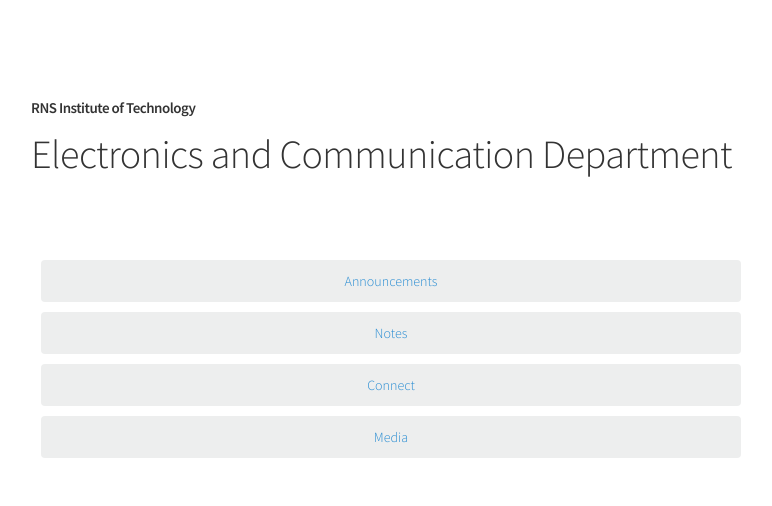
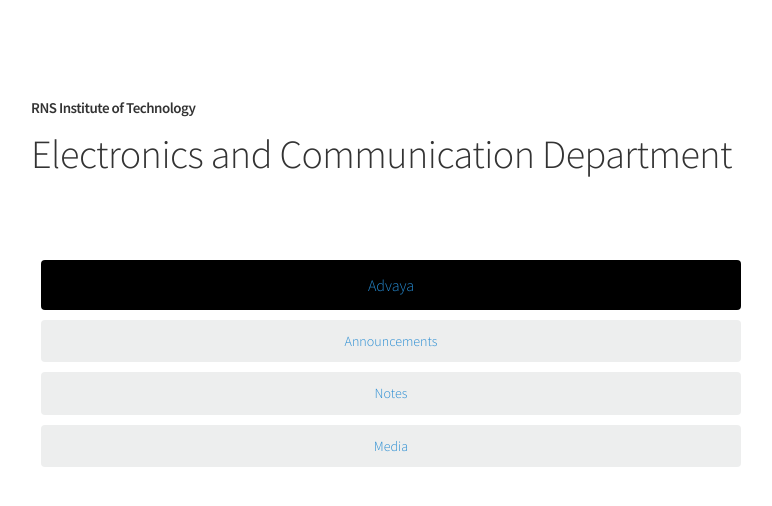
Before and after one commit to ecernsit/ecernsit.github.io, a Jekyll site: the page built from index.html, in a window 1280 px wide. Shown: the top 506 px of the page, without its empty margins (249-1021 px from the left). Built offline with Jekyll 4.4.1, drawn with Linux system fonts in a browser that asks for light colours.

Commit message:
front button

```diff
--- a/index.html
+++ b/index.html
@@ -59,6 +59,57 @@
   }
 }
 
+
+
+.but {
+  display: flex;
+  overflow: hidden;
+
+  margin: 10px;
+  padding: 15px 15px;
+
+  cursor: pointer;
+  user-select: none;
+  transition: all 60ms ease-in-out;
+  text-align: center;
+  white-space: nowrap;
+  text-decoration: none !important;
+  text-transform: none;
+  text-transform: capitalize;
+
+  color: #fff;
+  border: 0 none;
+  border-radius: 4px;
+
+  font-size: 16px;
+  font-weight: 500;
+  line-height: 1.3;
+
+  -webkit-appearance: none;
+  -moz-appearance:    none;
+  appearance:         none;
+
+  justify-content: center;
+  align-items: center;
+  flex: 0 0 160px;
+
+  &:hover {
+    transition: all 60ms ease;
+
+    opacity: .85;
+  }
+
+  &:active {
+    transition: all 60ms ease;
+    opacity: .75;
+  }
+
+  &:focus {
+    outline: 1px dotted #959595;
+    outline-offset: -4px;
+  }
+}
+
 .button.-regular {
   color: #202129;
   background-color: #edeeee;
@@ -74,19 +125,42 @@
     opacity: 1;
   }
 }
+
+.but.-imp {
+  color: #202129;
+  background-color: #000000;
+
+  &:hover {
+    color: #202129;
+    background-color: #aaaaaa;
+    opacity: 1;
+  }
+
+  &:active {
+    background-color: #d5d6d6;
+    opacity: 1;
+  }
+}
 </style>
 
 <br><br>
 
+<div class='but -imp center'>
+<a href="{{ site.baseurl }}/advaya">Advaya</a>
+</div>
 <div class='button -regular center'>
 <a href="{{ site.baseurl }}/announcements">Announcements</a>
 </div>
 <div class='button -regular center'>
 <a href="{{ site.baseurl }}/ss">Notes</a>
 </div>
+
+<!---
 <div class='button -regular center'>
 <a href="{{ site.baseurl }}/connect">Connect</a>
 </div>
+--->
+
 <div class='button -regular center'>
 <a href="{{ site.baseurl }}/media">Media</a>
 </div>
```
